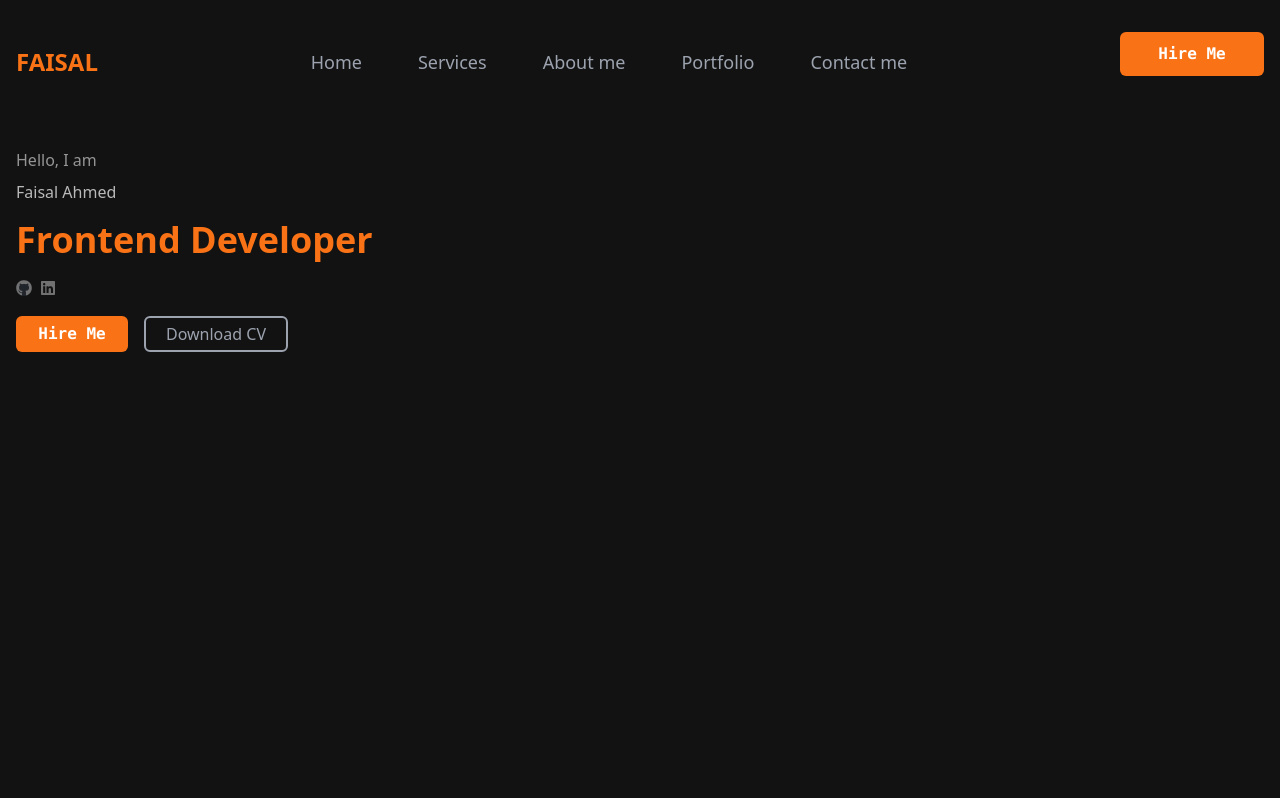
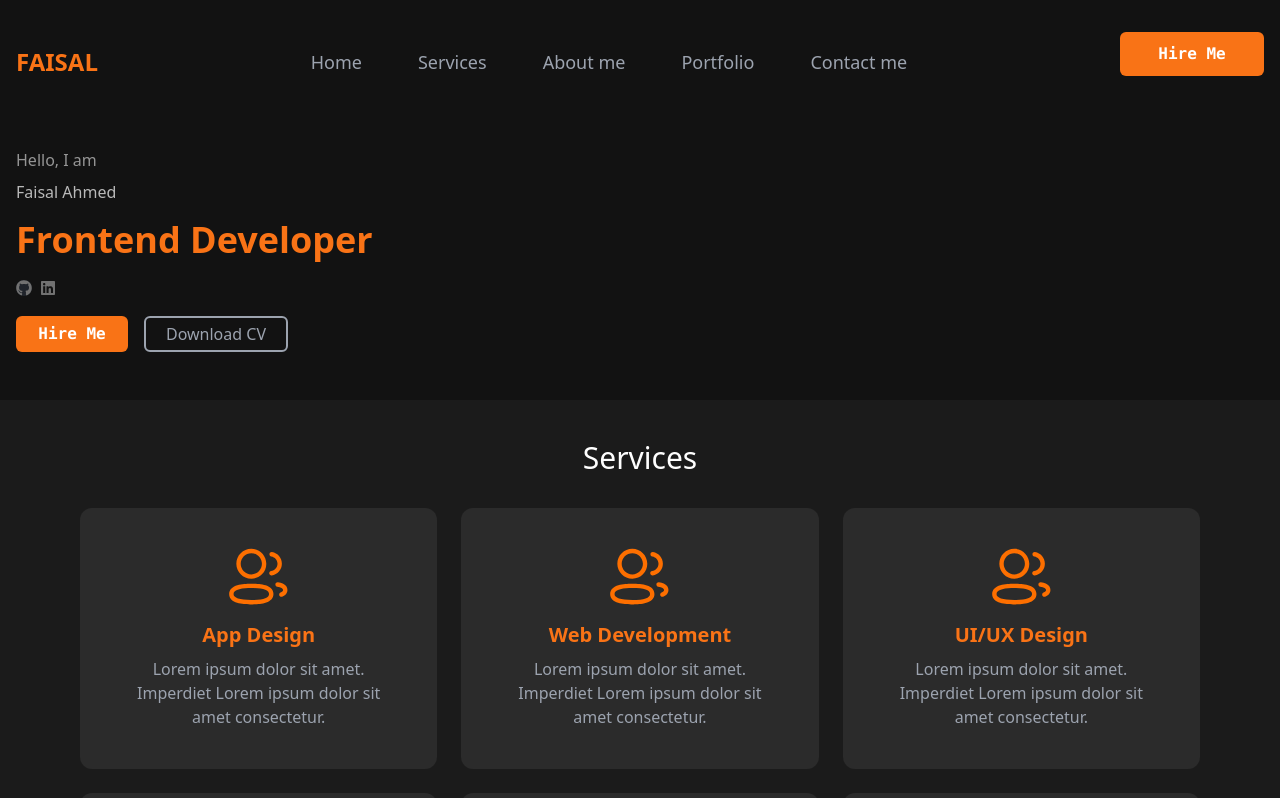
Before and after one commit to Feisal14/Portfolio1, a React (Vite) app: page / in a window 1280 px wide. Shown: the top 798 px of the page. Built offline with nearby package versions, Linux system fonts and the light colour scheme.

Commit message:
Finished services

```diff
--- a/src/App.jsx
+++ b/src/App.jsx
@@ -1,11 +1,14 @@
 import Home from "./components/home/Home";
 import Navbar from "./components/navbar/Navbar";
+import Services from "./components/services/Services";
+import { servicesData } from "./data/services";
 
 function App() {
   return (
     <div className="">
-    <Navbar/>
-    <Home/>
+      <Navbar />
+      <Home />
+      <Services services={servicesData} />
     </div>
   );
 }
--- /dev/null
+++ b/src/components/services/Services.jsx
@@ -0,0 +1,26 @@
+import React from "react";
+import logo from "/servicesAssets/logo.svg";
+
+const Services = ({ services }) => {
+  return (
+    <div className="services-section bg-[#1b1b1b] py-10">
+      <h2 className="text-center text-white text-3xl mb-8">Services</h2>
+      <div className="grid grid-cols-1 sm:grid-cols-2 md:grid-cols-3 gap-6 max-w-6xl mx-auto px-4">
+        {services.map((service) => (
+          <div
+            key={service.id}
+            className="bg-[#2b2b2b] text-center p-10 rounded-xl hover:bg-[#3b3b3b] cursor-pointer transition-colors duration-300"
+          >
+            <img src={logo} alt="Service Icon" className="mx-auto mb-4" />
+            <h3 className="text-orange-500 text-xl font-semibold mb-2">
+              {service.title}
+            </h3>
+            <p className="text-gray-400">{service.description}</p>
+          </div>
+        ))}
+      </div>
+    </div>
+  );
+};
+
+export default Services;
--- /dev/null
+++ b/src/data/services.js
@@ -0,0 +1,38 @@
+export const servicesData = [
+    {
+      id: 1,
+      title: "App Design",
+      description:
+        "Lorem ipsum dolor sit amet. Imperdiet Lorem ipsum dolor sit amet consectetur.",
+    },
+    {
+      id: 2,
+      title: "Web Development",
+      description:
+        "Lorem ipsum dolor sit amet. Imperdiet Lorem ipsum dolor sit amet consectetur.",
+    },
+    {
+      id: 3,
+      title: "UI/UX Design",
+      description:
+        "Lorem ipsum dolor sit amet. Imperdiet Lorem ipsum dolor sit amet consectetur.",
+    },
+    {
+      id: 4,
+      title: "SEO Optimization",
+      description:
+        "Lorem ipsum dolor sit amet. Imperdiet Lorem ipsum dolor sit amet consectetur.",
+    },
+    {
+      id: 5,
+      title: "Digital Marketing",
+      description:
+        "Lorem ipsum dolor sit amet. Imperdiet Lorem ipsum dolor sit amet consectetur.",
+    },
+    {
+      id: 6,
+      title: "Content Creation",
+      description:
+        "Lorem ipsum dolor sit amet. Imperdiet Lorem ipsum dolor sit amet consectetur.",
+    },
+  ];
```
Also changed, not shown: public/servicesAssets/logo.svg (added).
